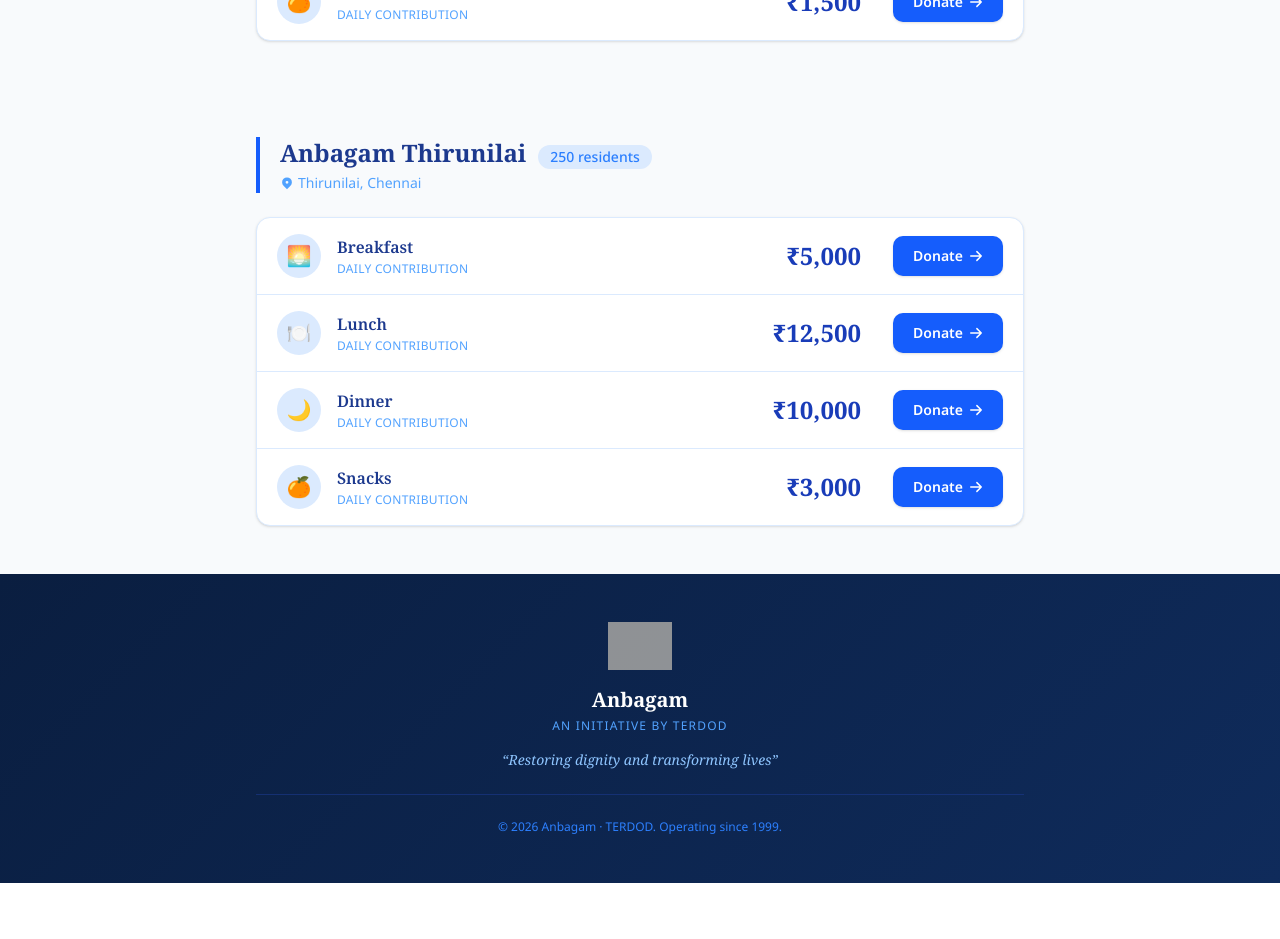
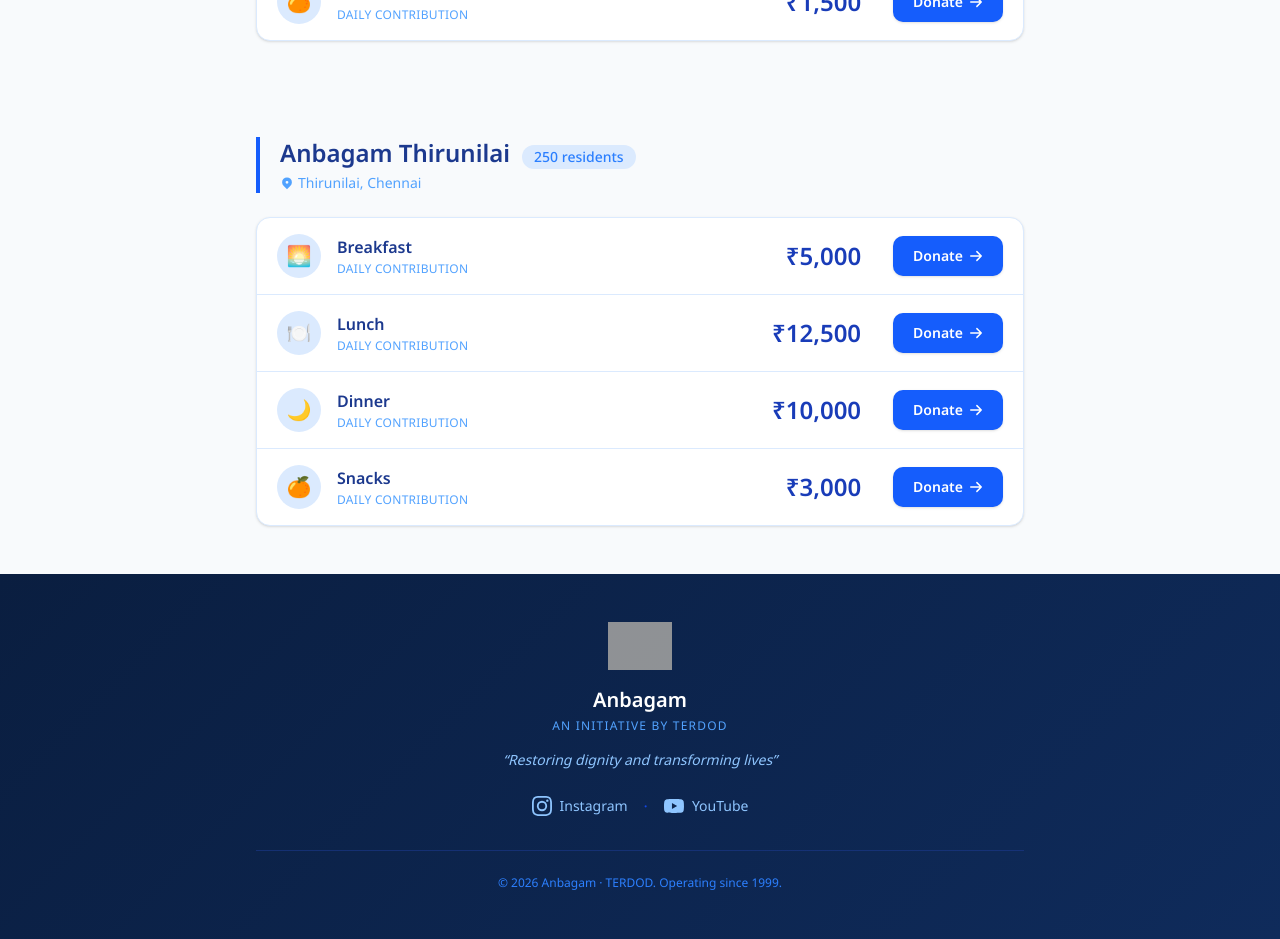
Before and after one commit to varun-raj/anbagam-ngo, a Next.js app: page / in a window 1280 px wide. Shown: the part 1480-2419 px from the top of the page. Before the commit the page ends 2363 px from the top, so only its background shows below. Built offline with nearby package versions, Linux system fonts and the light colour scheme; grey boxes are pictures that could not be loaded.

Commit message:
feat: add Instagram/YouTube links in footer, Noto Serif only in Hero

```diff
--- a/components/Footer.tsx
+++ b/components/Footer.tsx
@@ -16,22 +16,48 @@
           className="h-12 w-auto object-contain mx-auto mb-4 opacity-90"
           unoptimized
         />
-        <h3
-          className="text-xl font-bold text-white mb-1"
-          style={{ fontFamily: "'Noto Serif', serif" }}
-        >
-          Anbagam
-        </h3>
+        <h3 className="text-xl font-bold text-white mb-1">Anbagam</h3>
         <p className="text-xs text-blue-400 uppercase tracking-widest mb-4">
           An Initiative by TERDOD
         </p>
-        <p
-          className="text-sm text-blue-300 italic max-w-sm mx-auto"
-          style={{ fontFamily: "'Noto Serif', serif" }}
-        >
+        <p className="text-sm text-blue-300 italic max-w-sm mx-auto mb-6">
           &ldquo;Restoring dignity and transforming lives&rdquo;
         </p>
-        <div className="mt-6 pt-6 border-t border-blue-900/60 text-xs text-blue-500">
+
+        {/* Social links */}
+        <div className="flex items-center justify-center gap-4 mb-8">
+          {/* Instagram */}
+          <a
+            href="https://www.instagram.com/anbagamrehabilitationcenter/"
+            target="_blank"
+            rel="noopener noreferrer"
+            className="flex items-center gap-2 text-blue-300 hover:text-white transition-colors text-sm"
+            aria-label="Instagram"
+          >
+            <svg className="w-5 h-5" fill="currentColor" viewBox="0 0 24 24">
+              <path d="M12 2.163c3.204 0 3.584.012 4.85.07 3.252.148 4.771 1.691 4.919 4.919.058 1.265.069 1.645.069 4.849 0 3.205-.012 3.584-.069 4.849-.149 3.225-1.664 4.771-4.919 4.919-1.266.058-1.644.07-4.85.07-3.204 0-3.584-.012-4.849-.07-3.26-.149-4.771-1.699-4.919-4.92-.058-1.265-.07-1.644-.07-4.849 0-3.204.013-3.583.07-4.849.149-3.227 1.664-4.771 4.919-4.919 1.266-.057 1.645-.069 4.849-.069zM12 0C8.741 0 8.333.014 7.053.072 2.695.272.273 2.69.073 7.052.014 8.333 0 8.741 0 12c0 3.259.014 3.668.072 4.948.2 4.358 2.618 6.78 6.98 6.98C8.333 23.986 8.741 24 12 24c3.259 0 3.668-.014 4.948-.072 4.354-.2 6.782-2.618 6.979-6.98.059-1.28.073-1.689.073-4.948 0-3.259-.014-3.667-.072-4.947-.196-4.354-2.617-6.78-6.979-6.98C15.668.014 15.259 0 12 0zm0 5.838a6.162 6.162 0 100 12.324 6.162 6.162 0 000-12.324zM12 16a4 4 0 110-8 4 4 0 010 8zm6.406-11.845a1.44 1.44 0 100 2.881 1.44 1.44 0 000-2.881z" />
+            </svg>
+            <span>Instagram</span>
+          </a>
+
+          <span className="text-blue-700">·</span>
+
+          {/* YouTube */}
+          <a
+            href="https://www.youtube.com/@AnbagamRehabilitationCenter"
+            target="_blank"
+            rel="noopener noreferrer"
+            className="flex items-center gap-2 text-blue-300 hover:text-white transition-colors text-sm"
+            aria-label="YouTube"
+          >
+            <svg className="w-5 h-5" fill="currentColor" viewBox="0 0 24 24">
+              <path d="M23.498 6.186a3.016 3.016 0 00-2.122-2.136C19.505 3.545 12 3.545 12 3.545s-7.505 0-9.377.505A3.017 3.017 0 00.502 6.186C0 8.07 0 12 0 12s0 3.93.502 5.814a3.016 3.016 0 002.122 2.136c1.871.505 9.376.505 9.376.505s7.505 0 9.377-.505a3.015 3.015 0 002.122-2.136C24 15.93 24 12 24 12s0-3.93-.502-5.814zM9.545 15.568V8.432L15.818 12l-6.273 3.568z" />
+            </svg>
+            <span>YouTube</span>
+          </a>
+        </div>
+
+        <div className="pt-6 border-t border-blue-900/60 text-xs text-blue-500">
           © {new Date().getFullYear()} Anbagam · TERDOD. Operating since 1999.
         </div>
       </div>
--- a/components/LocationSection.tsx
+++ b/components/LocationSection.tsx
@@ -22,7 +22,6 @@
           <div className="flex items-baseline gap-3 flex-wrap">
             <h3
               className="text-2xl font-bold text-blue-900"
-              style={{ fontFamily: "'Noto Serif', serif" }}
             >
               {center.name}
             </h3>
--- a/components/MealCard.tsx
+++ b/components/MealCard.tsx
@@ -24,7 +24,6 @@
       <div className="flex-1 min-w-0">
         <span
           className="font-semibold text-blue-900 text-base"
-          style={{ fontFamily: "'Noto Serif', serif" }}
         >
           {meal.name}
         </span>
@@ -36,7 +35,6 @@
       {/* Amount */}
       <div
         className="flex-shrink-0 text-right mr-4"
-        style={{ fontFamily: "'Noto Serif', serif" }}
       >
         <span className="text-2xl font-bold text-blue-800">
           ₹{meal.amount.toLocaleString("en-IN")}
--- a/components/Navbar.tsx
+++ b/components/Navbar.tsx
@@ -15,10 +15,7 @@
             unoptimized
           />
           <div>
-            <h1
-              className="font-bold text-blue-900 text-lg leading-none tracking-tight"
-              style={{ fontFamily: "'Noto Serif', serif" }}
-            >
+            <h1 className="font-bold text-blue-900 text-lg leading-none tracking-tight">
               Anbagam
             </h1>
             <p className="text-xs text-blue-400 tracking-wide uppercase font-medium mt-0.5">
@@ -26,7 +23,7 @@
             </p>
           </div>
         </div>
-        <span className="hidden sm:block text-xs text-blue-300 italic" style={{ fontFamily: "'Noto Serif', serif" }}>
+        <span className="hidden sm:block text-xs text-blue-300 italic">
           Restoring dignity &amp; transforming lives
         </span>
       </div>
```
